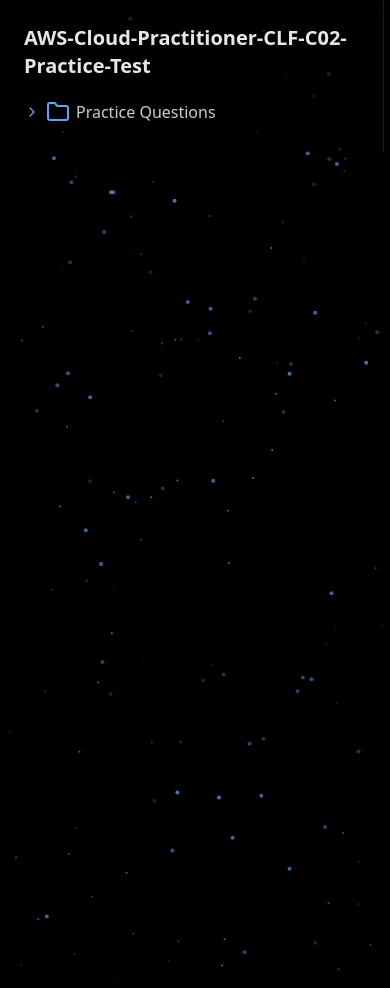
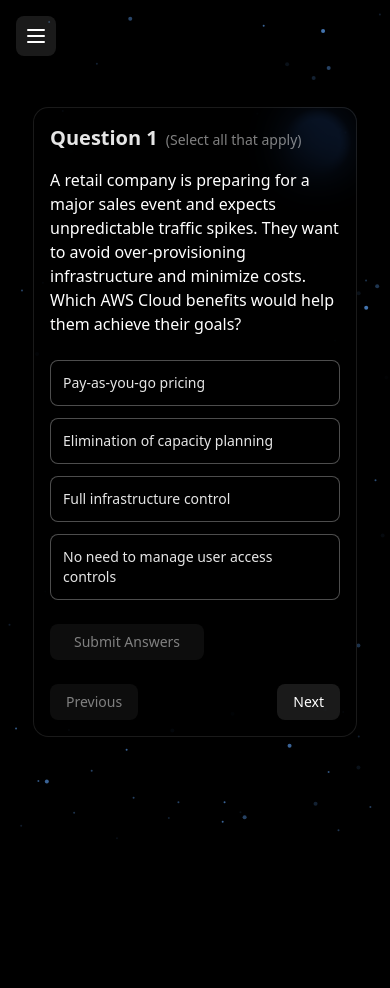
Before and after one commit to cloudcraftsmanstudio/AWS-Cloud-Practitioner-CLF-C02-Practice-Test, a React (Vite) app in the folder quiz-app/: page /#/question/1 in a window 390 px wide. After the commit the page ends 844 px from the top, so only its background shows below. Built offline with nearby package versions, Linux system fonts and the light colour scheme.

Commit message:
Update-Mobile-Version

```diff
--- a/quiz-app/src/App.tsx
+++ b/quiz-app/src/App.tsx
@@ -2,8 +2,11 @@
 import { QuestionNavigation } from './components/QuestionNavigation'
 import { Question } from './components/Question'
 import { Particles } from './components/ui/particles'
+import { useState } from 'react'
 
 function App() {
+  const [isSidebarOpen, setIsSidebarOpen] = useState(false)
+
   return (
     <Router>
       <div className="flex relative min-h-screen bg-black overflow-hidden">
@@ -15,19 +18,72 @@
           color="#60a5fa"
           size={1}
         />
-        <div className="flex w-full">
-          <div className="w-96 fixed top-0 left-0 h-screen overflow-auto">
-            <QuestionNavigation />
+
+        {/* Mobile Menu Button */}
+        <button
+          onClick={() => setIsSidebarOpen(!isSidebarOpen)}
+          className="md:hidden fixed top-4 left-4 z-50 p-2 bg-white/10 rounded-lg hover:bg-white/20 transition-colors duration-200"
+        >
+          <svg
+            className="w-6 h-6 text-white"
+            fill="none"
+            stroke="currentColor"
+            viewBox="0 0 24 24"
+          >
+            {isSidebarOpen ? (
+              <path
+                strokeLinecap="round"
+                strokeLinejoin="round"
+                strokeWidth={2}
+                d="M6 18L18 6M6 6l12 12"
+              />
+            ) : (
+              <path
+                strokeLinecap="round"
+                strokeLinejoin="round"
+                strokeWidth={2}
+                d="M4 6h16M4 12h16M4 18h16"
+              />
+            )}
+          </svg>
+        </button>
+
+        {/* Sidebar */}
+        <div
+          className={`
+            fixed md:static inset-y-0 left-0 z-40
+            w-72 md:w-96
+            transform transition-transform duration-300 ease-in-out
+            ${isSidebarOpen ? 'translate-x-0' : '-translate-x-full md:translate-x-0'}
+            bg-black/95 md:bg-transparent
+            overflow-auto
+            flex-shrink-0
+          `}
+        >
+          <div className="pt-16 md:pt-0">
+            <QuestionNavigation onQuestionSelect={() => setIsSidebarOpen(false)} />
           </div>
-          <main className="flex-1 ml-96">
-            <div className="flex items-center justify-center min-h-screen">
+        </div>
+
+        {/* Overlay */}
+        {isSidebarOpen && (
+          <div
+            className="fixed inset-0 bg-black/50 z-30 md:hidden"
+            onClick={() => setIsSidebarOpen(false)}
+          />
+        )}
+
+        {/* Main Content */}
+        <main className="flex-1 relative">
+          <div className="absolute inset-0 flex items-center justify-center p-4">
+            <div className="w-full max-w-4xl mx-auto md:ml-0">
               <Routes>
                 <Route path="/question/:id" element={<Question />} />
                 <Route path="/" element={<Navigate to="/question/1" replace />} />
               </Routes>
             </div>
-          </main>
-        </div>
+          </div>
+        </main>
       </div>
     </Router>
   )
--- a/quiz-app/src/components/QuestionNavigation.tsx
+++ b/quiz-app/src/components/QuestionNavigation.tsx
@@ -1,34 +1,29 @@
 "use client"
 
 import { FilesystemItem } from './ui/filesystem-item'
-import { useNavigate } from 'react-router-dom'
-import { questions } from '../data/questions'
 
-const questionNodes = {
-  name: "Practice Questions",
-  nodes: questions.map((_, index) => ({
-    name: `Question-${index + 1}`
-  }))
+interface QuestionNavigationProps {
+  onQuestionSelect?: () => void
 }
 
-export function QuestionNavigation() {
-  const navigate = useNavigate()
-
-  const handleQuestionSelect = (name: string) => {
-    const questionNumber = name.split('-')[1]
-    navigate(`/question/${questionNumber}`)
+export function QuestionNavigation({ onQuestionSelect }: QuestionNavigationProps) {
+  const questionNodes = {
+    name: "AWS Quiz Questions",
+    nodes: Array.from({ length: 65 }, (_, i) => ({
+      name: `Question-${i + 1}`,
+    }))
   }
 
   return (
-    <div className="p-6 w-full border-r border-white/10 bg-black/50">
-      <h1 className="text-xl font-bold mb-4 text-white/90">AWS-Cloud-Practitioner-CLF-C02-Practice-Test</h1>
-      <ul>
+    <div className="p-4">
+      <h1 className="text-2xl font-bold text-white/90 mb-4">AWS Quiz</h1>
+      <div className="space-y-1">
         <FilesystemItem
           node={questionNodes}
           animated={true}
-          onSelect={handleQuestionSelect}
+          onSelect={() => onQuestionSelect?.()}
         />
-      </ul>
+      </div>
     </div>
   )
 }
--- a/quiz-app/src/components/ui/filesystem-item.tsx
+++ b/quiz-app/src/components/ui/filesystem-item.tsx
@@ -3,6 +3,7 @@
 import { useState } from "react"
 import { ChevronRight, Folder, File } from "lucide-react"
 import { AnimatePresence, motion } from "framer-motion"
+import { Link } from "react-router-dom"
 
 type Node = {
   name: string
@@ -37,12 +38,6 @@
       />
     )
 
-  const handleClick = () => {
-    if (!node.nodes && onSelect) {
-      onSelect(node.name)
-    }
-  }
-
   const ChildrenList = () => {
     const children = node.nodes?.map((node) => (
       <FilesystemItem
@@ -74,34 +69,34 @@
     return isOpen && <ul className="pl-6">{children}</ul>
   }
 
+  const isQuestion = !node.nodes
+  const questionNumber = isQuestion ? node.name.split('-')[1] : null
+
   return (
     <li key={node.name}>
-      <span
-        className={`flex items-center gap-1.5 py-1 text-white/80 ${
-          !node.nodes ? 'cursor-pointer hover:text-blue-400 transition-colors duration-200' : ''
-        }`}
-        onClick={handleClick}
-      >
-        {node.nodes && node.nodes.length > 0 && (
-          <button onClick={(e) => {
-            e.stopPropagation()
-            setIsOpen(!isOpen)
-          }} className="p-1 -m-1">
+      {isQuestion ? (
+        <Link
+          to={`/question/${questionNumber}`}
+          className="flex items-center gap-1.5 py-1 text-white/80 hover:text-blue-400 transition-colors duration-200"
+          onClick={() => onSelect?.(node.name)}
+        >
+          <File className="ml-[22px] size-6 text-yellow-400" />
+          {node.name}
+        </Link>
+      ) : (
+        <span
+          className="flex items-center gap-1.5 py-1 text-white/80"
+        >
+          <button
+            onClick={() => setIsOpen(!isOpen)}
+            className="p-1 -m-1"
+          >
             <ChevronIcon />
           </button>
-        )}
-
-        {node.nodes ? (
-          <Folder
-            className={`size-6 text-blue-400 ${
-              node.nodes.length === 0 ? "ml-[22px]" : ""
-            }`}
-          />
-        ) : (
-          <File className="ml-[22px] size-6 text-yellow-400" />
-        )}
-        {node.name}
-      </span>
+          <Folder className="size-6 text-blue-400" />
+          {node.name}
+        </span>
+      )}
 
       <ChildrenList />
     </li>
```
